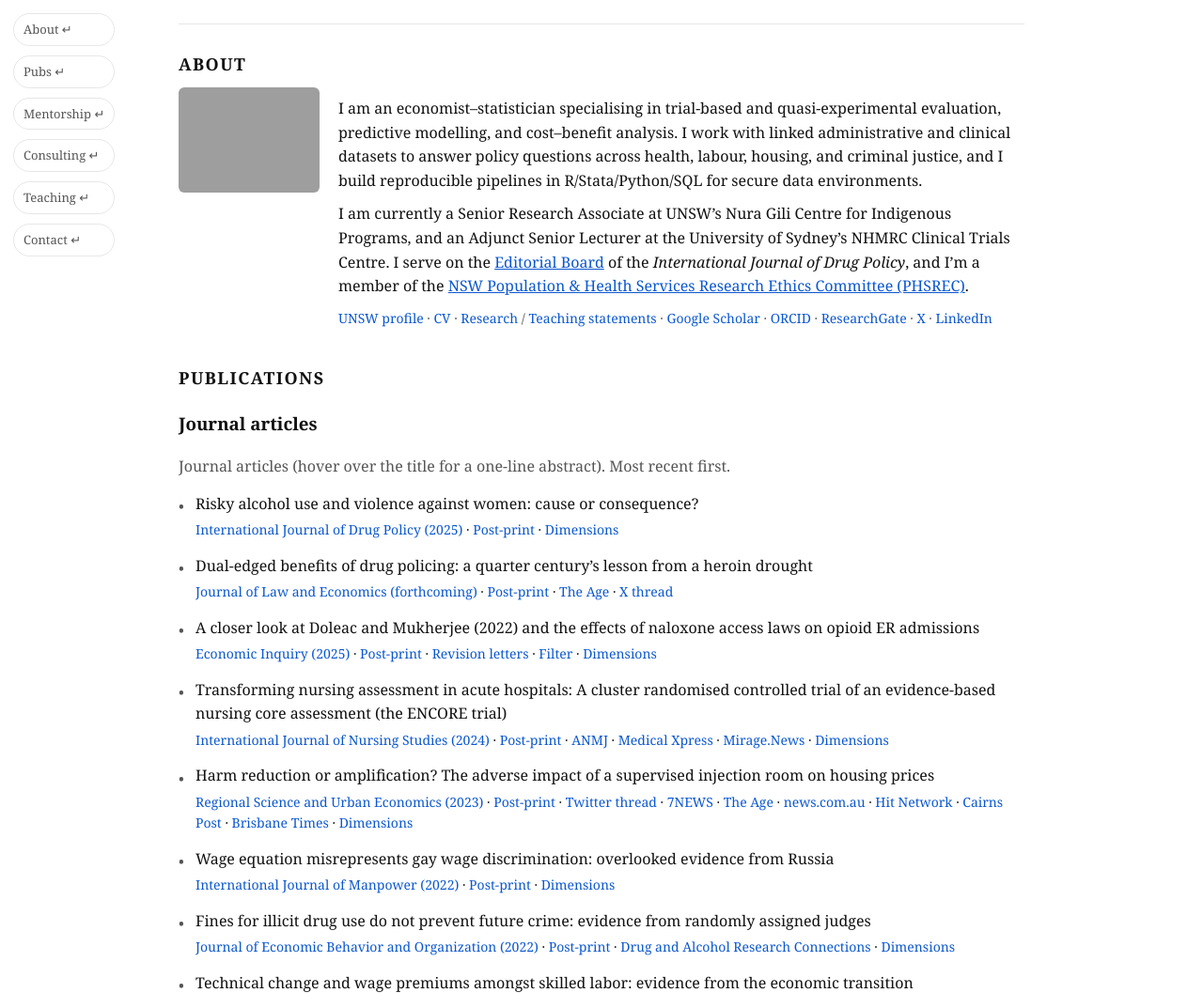
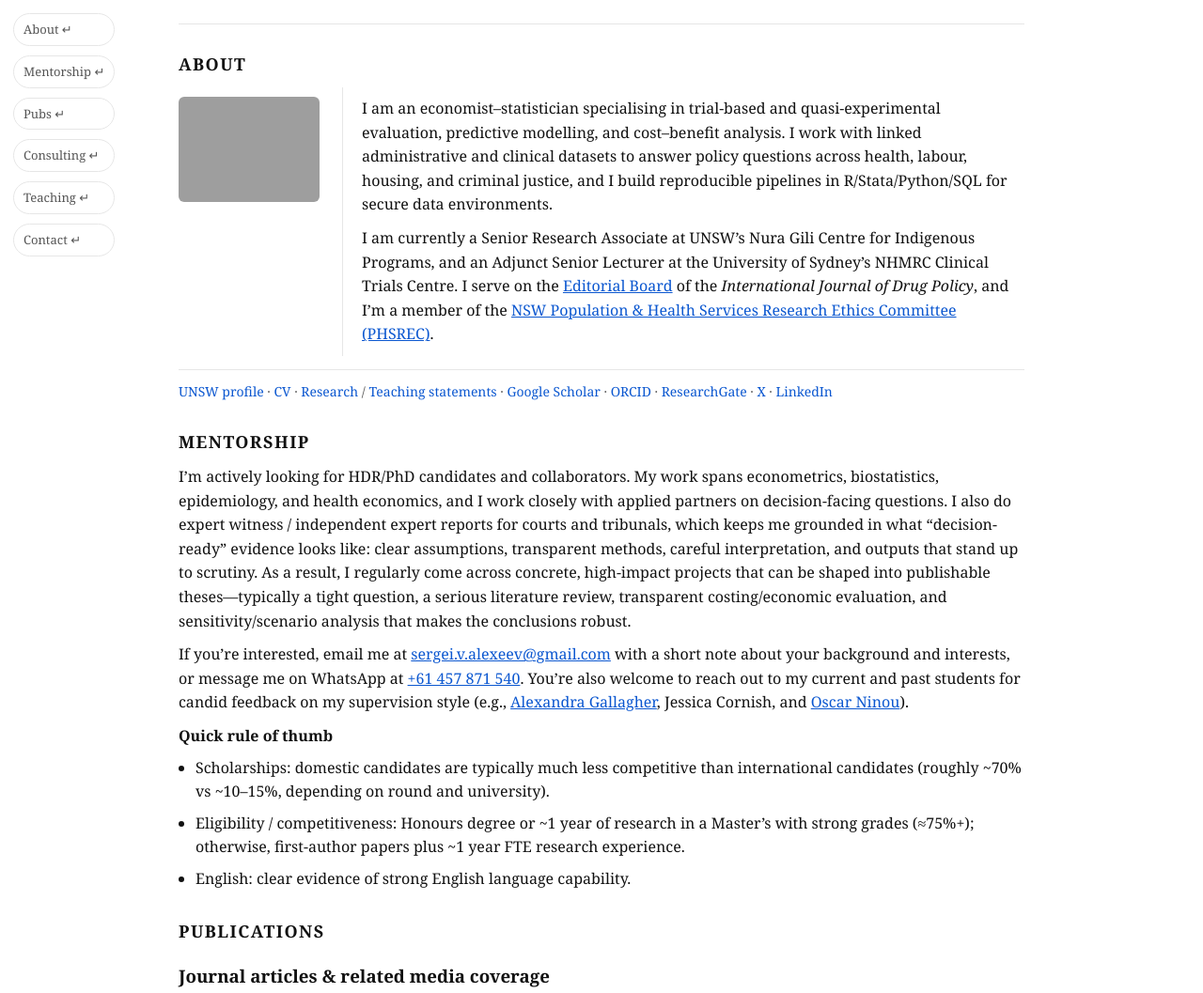
Before and after one commit to SergeyVAlexeev/sergeyvalexeev.github.io, a plain HTML site: page index.html in a window 1280 px wide. Shown: the part 126-1183 px from the top of the page at 94% size. Drawn offline with Linux system fonts and the light colour scheme; grey boxes are pictures that could not be loaded.

Commit message:
Update site

```diff
--- a/index.html
+++ b/index.html
@@ -34,6 +34,9 @@
     ul{margin:8px 0 0 18px; padding:0;}
     li{margin:8px 0;}
     .meta{color:var(--muted);}
+
+    /* Reduce space under small section headings (mentorship) */
+    section#mentorship h4 { margin: 0 0 6px; }
 
 .sidenav{
   position: fixed;
@@ -130,7 +133,7 @@
 .publist li{
   position: relative;
   padding-left: 18px;
-  margin: 14px 0;
+  margin: 6px 0;
 }
 
 .publist li::before{
@@ -148,6 +151,7 @@
   font-weight: 400;
   color: var(--fg);
   text-decoration: none;
+  cursor: default;
 }
 
 .pub-title:hover,
@@ -217,26 +221,34 @@
 .pub-main{font-weight:400}
 
 
-    /* About section: image + text side-by-side */
-    .about-row{display:flex; gap:20px; align-items:flex-start;}
-    .about-pic{width:150px; height:auto; border-radius:6px; flex-shrink:0;}
-    .about-text{min-width:0}
+/* About: image + text side-by-side */
+.about-row{display:flex; gap:24px; align-items:flex-start;}
+
+/* Nudge photo down slightly */
+.about-pic{width:150px; height:auto; border-radius:6px; flex-shrink:0; margin-top:10px;}
+
+/* Vertical divider and padding */
+.about-text{min-width:0; border-left:1px solid var(--rule); padding-left:20px;}
+
+/* Handles now span full width under About */
+.about-handles{margin-top:14px; padding-top:12px; border-top:1px solid var(--rule);}
 
 @media (max-width:640px){
   .about-row{flex-direction:column;}
-      .about-pic{width:100%; max-width:280px;}
+  .about-pic{width:100%; max-width:280px; margin-top:0;}
+  .about-text{border-left:none; padding-left:0;}
 }
+
 
   </style>
 </head>
 
 <body>
 
-  <!-- Left buttons -->
 <nav class="sidenav" aria-label="Section navigation">
   <a href="#about">About <span>↵</span></a>
+  <a href="#mentorship">Mentorship <span>↵</span></a>
   <a href="#publications">Pubs <span>↵</span></a>
-    <a href="#mentorship">Mentorship <span>↵</span></a>
   <a href="#consulting">Consulting <span>↵</span></a>
   <a href="#teaching">Teaching <span>↵</span></a>
   <a href="#contact">Contact <span>↵</span></a>
@@ -252,41 +264,14 @@
 
     <hr />
 
-<!-- <section id="about">
-  <h2>About</h2>
 
-  <div class="about-row">
-    <img class="about-pic" src="Alexeev Headshot.jpg" alt="Sergey Alexeev">
-    <div class="about-text">
-      <p>
-        I am an economist–statistician specialising in trial-based and quasi-experimental evaluation, predictive modelling, and cost–benefit analysis. I work with linked administrative and clinical datasets to answer policy questions across
-        health, labour, housing, and criminal justice, and I build reproducible pipelines in R/Stata/Python/SQL for secure data environments.
-      </p>
-
-      <p>
-        I am currently a Senior Research Associate at UNSW’s Nura Gili Centre for Indigenous Programs, and an Adjunct Senior Lecturer at the University of Sydney’s NHMRC Clinical Trials Centre.
-      </p>
-
-      <p class="handles">
-        <a href="https://research.unsw.edu.au/people/dr-sergey-alexeev" target="_blank" rel="noopener">UNSW profile</a>
-        · <a href="https://www.dropbox.com/scl/fi/fy4ibvdpfu98hg86s7ptq/SA-CV-online.pdf?rlkey=zv4r3jue6tl0v71xlhdexwl5z&dl=0" target="_blank" rel="noopener">CV</a>
-        · <a href="https://www.dropbox.com/scl/fi/bk27rlmxm4ta3t6cjogau/Research-Statement-online.pdf?rlkey=ejscnfbykgxwcrggk3e1tk1nw&dl=0" target="_blank" rel="noopener">Research</a> / <a href="https://www.dropbox.com/scl/fi/5bkrxyy1seo1x433b6ynr/Teaching-Statement-online.pdf?rlkey=86skii0gcp67amy76mrqeca1x&dl=0" target="_blank" rel="noopener">Teaching statements</a>
-        · <a href="https://scholar.google.com/citations?hl=en&inst=11461220086556808362&user=HmmERJsAAAAJ" target="_blank" rel="noopener">Google Scholar</a>
-        · <a href="https://orcid.org/0000-0003-2413-2115" target="_blank" rel="noopener">ORCID</a>
-        · <a href="https://www.researchgate.net/profile/Sergey-Alexeev-4" target="_blank" rel="noopener">ResearchGate</a>
-        · <a href="https://x.com/SergeyVAlexeev" target="_blank" rel="noopener">X</a>
-        · <a href="https://www.linkedin.com/in/sergeyvalexeev/" target="_blank" rel="noopener">LinkedIn</a>
-      </p>
-    </div>
-  </div>
-
-</section> -->
 
 <section id="about">
   <h2>About</h2>
 
   <div class="about-row">
     <img class="about-pic" src="Alexeev Headshot.jpg" alt="Sergey Alexeev">
+
     <div class="about-text">
       <p>
         I am an economist–statistician specialising in trial-based and quasi-experimental evaluation, predictive modelling, and cost–benefit analysis. I work with linked administrative and clinical datasets to answer policy questions across
@@ -300,27 +285,49 @@
         of the <i>International Journal of Drug Policy</i>, and I’m a member of the
         <a href="https://www.cancer.nsw.gov.au/research-and-data/nsw-population-health-services-research-ethics-com/committee-members" target="_blank" rel="noopener">NSW Population &amp; Health Services Research Ethics Committee (PHSREC)</a>.
       </p>
+    </div>
+  </div>
 
-
-      <!-- <p>
-        I am currently a Senior Research Associate at UNSW’s Nura Gili Centre for Indigenous Programs, and an Adjunct Senior Lecturer at the University of Sydney’s NHMRC Clinical Trials Centre. I serve on the Editorial Board of the
-        <i>International Journal of Drug Policy</i> and I’m a member of the NSW Population &amp; Health Services Research Ethics Committee (PHSREC).
-      </p> -->
-
-      <p class="handles">
+  <!-- Full-width handles (spans under image + text) -->
+  <p class="handles about-handles">
     <a href="https://research.unsw.edu.au/people/dr-sergey-alexeev" target="_blank" rel="noopener">UNSW profile</a>
     · <a href="https://www.dropbox.com/scl/fi/fy4ibvdpfu98hg86s7ptq/SA-CV-online.pdf?rlkey=zv4r3jue6tl0v71xlhdexwl5z&dl=0" target="_blank" rel="noopener">CV</a>
-        · <a href="https://www.dropbox.com/scl/fi/bk27rlmxm4ta3t6cjogau/Research-Statement-online.pdf?rlkey=ejscnfbykgxwcrggk3e1tk1nw&dl=0" target="_blank" rel="noopener">Research</a> / <a href="https://www.dropbox.com/scl/fi/5bkrxyy1seo1x433b6ynr/Teaching-Statement-online.pdf?rlkey=86skii0gcp67amy76mrqeca1x&dl=0" target="_blank" rel="noopener">Teaching statements</a>
+    · <a href="https://www.dropbox.com/scl/fi/bk27rlmxm4ta3t6cjogau/Research-Statement-online.pdf?rlkey=ejscnfbykgxwcrggk3e1tk1nw&dl=0" target="_blank" rel="noopener">Research</a>
+    / <a href="https://www.dropbox.com/scl/fi/5bkrxyy1seo1x433b6ynr/Teaching-Statement-online.pdf?rlkey=86skii0gcp67amy76mrqeca1x&dl=0" target="_blank" rel="noopener">Teaching statements</a>
     · <a href="https://scholar.google.com/citations?hl=en&inst=11461220086556808362&user=HmmERJsAAAAJ" target="_blank" rel="noopener">Google Scholar</a>
     · <a href="https://orcid.org/0000-0003-2413-2115" target="_blank" rel="noopener">ORCID</a>
     · <a href="https://www.researchgate.net/profile/Sergey-Alexeev-4" target="_blank" rel="noopener">ResearchGate</a>
     · <a href="https://x.com/SergeyVAlexeev" target="_blank" rel="noopener">X</a>
     · <a href="https://www.linkedin.com/in/sergeyvalexeev/" target="_blank" rel="noopener">LinkedIn</a>
   </p>
-    </div>
-  </div>
+</section>
 
+
+
+
+
+
+
+<section id="mentorship">
+  <h2>Mentorship</h2>
+
+  <p>
+    I’m actively looking for HDR/PhD candidates and collaborators. My work spans econometrics, biostatistics, epidemiology, and health economics, and I work closely with applied partners on decision-facing questions. I also do expert witness / independent expert reports for courts and tribunals, which keeps me grounded in what “decision-ready” evidence looks like: clear assumptions, transparent methods, careful interpretation, and outputs that stand up to scrutiny. As a result, I regularly come across concrete, high-impact projects that can be shaped into publishable theses—typically a tight question, a serious literature review, transparent costing/economic evaluation, and sensitivity/scenario analysis that makes the conclusions robust.
+  </p>
+
+  <p>
+    If you’re interested, email me at <a href="mailto:sergei.v.alexeev@gmail.com">sergei.v.alexeev@gmail.com</a> with a short note about your background and interests, or message me on WhatsApp at <a href="https://wa.me/61457871540" target="_blank" rel="noopener">+61 457 871 540</a>. You’re also welcome to reach out to my current and past students for candid feedback on my supervision style (e.g., <a href="https://southernrenal.com.au" target="_blank" rel="noopener">Alexandra Gallagher</a>, Jessica Cornish, and <a href="https://www.linkedin.com/in/oscarninou/" target="_blank" rel="noopener">Oscar Ninou</a>).
+  </p>
+
+  <h4>Quick rule of thumb</h4>
+  <ul>
+    <li>Scholarships: domestic candidates are typically much less competitive than international candidates (roughly ~70% vs ~10–15%, depending on round and university).</li>
+    <li>Eligibility / competitiveness: Honours degree or ~1 year of research in a Master’s with strong grades (≈75%+); otherwise, first-author papers plus ~1 year FTE research experience.</li>
+    <li>English: clear evidence of strong English language capability.</li>
+  </ul>
 </section>
+
+
 
 
 
@@ -337,8 +344,8 @@
   <h2>Publications</h2>
 
 
-  <h3>Journal articles</h3>
-  <p class="meta">Journal articles (hover over the title for a one-line abstract). Most recent first.</p>
+  <h3>Journal articles & related media coverage</h3>
+  <!-- <p class="meta">Journal articles (hover over the title for an abstract). Most recent first.</p> -->
 
   <ul class="publist">
 
@@ -561,7 +568,7 @@
 </section>
 
 
-<section id="mentorship">
+<!-- <section id="mentorship">
   <h2>Mentorship</h2>
 
   <p>
@@ -617,7 +624,7 @@
   <ul class="publist">
     <li>
       <span class="pub-main">
-        <a href="https://www.linkedin.com/" target="_blank" rel="noopener">Oscar Ninou</a>
+        <a href="https://www.linkedin.com/in/oscarninou/" target="_blank" rel="noopener">Oscar Ninou</a>
       </span>
       <div class="pub-meta">M.Phil. in Engineering</div>
       <div class="pub-links">
@@ -634,7 +641,7 @@
     If you’re interested in joining as a PhD student, please reach out:
     <a href="mailto:sergei.v.alexeev@gmail.com">sergei.v.alexeev@gmail.com</a>.
   </p>
-</section>
+</section> -->
 
 
 
@@ -764,13 +771,13 @@
       </p>
     </section>
 
-    <section id="contact">
+    <!-- <section id="contact">
       <h2>Contact</h2>
       <p>
         Email: <a href="mailto:sergei.v.alexeev@gmail.com">sergei.v.alexeev@gmail.com</a><br/>
         Sydney, Australia
       </p>
-    </section>
+    </section> -->
 
     <footer>
       <hr />
@@ -782,5 +789,18 @@
     const d = new Date(document.lastModified);
     document.getElementById('lu').textContent = d.toISOString().slice(0,10);
   </script>
+  <script>
+    // Prevent navigation when clicking publication titles — keep hover/focus abstracts.
+    document.addEventListener('click', function (e) {
+      const el = e.target.closest && e.target.closest('.pub-title');
+      if (!el) return;
+      // Allow modifier + click (open in new tab/window)
+      if (e.metaKey || e.ctrlKey || e.shiftKey || e.altKey) return;
+      // If the click was inside the pub-links area, allow it
+      if (e.target.closest && e.target.closest('.pub-links')) return;
+      e.preventDefault();
+      if (el.focus) el.focus();
+    }, true);
+  </script>
 </body>
 </html>
```
Lines whose indentation alone changed are shown as unchanged.
